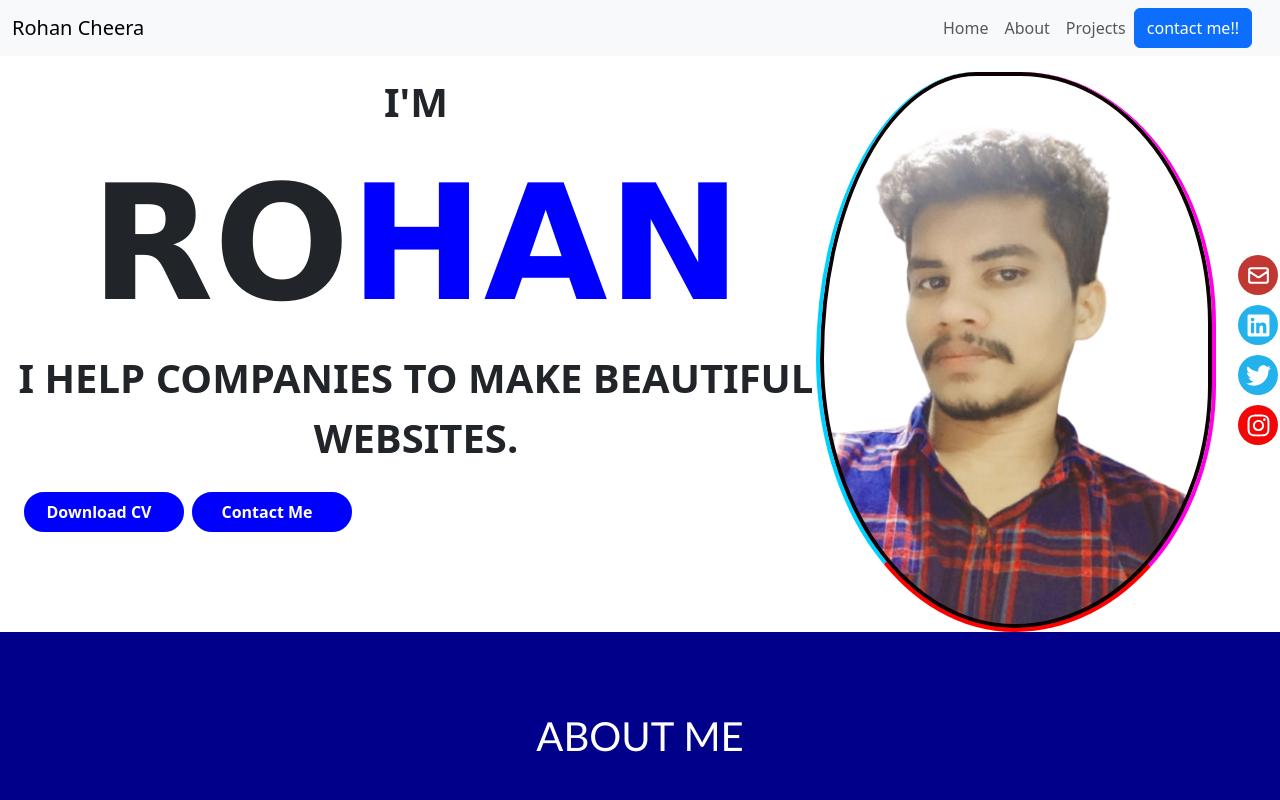
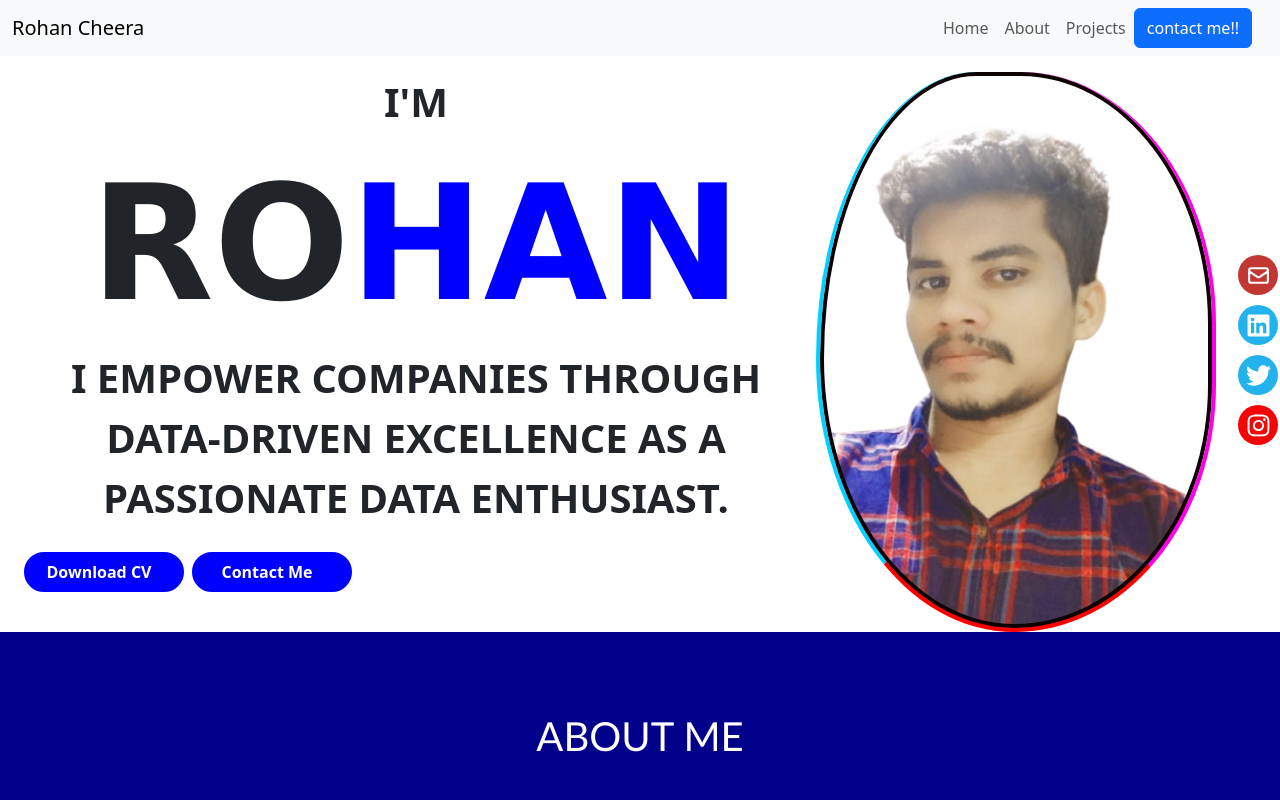
Before and after one commit to RohanCheera/Rohan, a React (Create React App) app: page / in a window 1280 px wide. Shown: the top 800 px of the page. Built offline with nearby package versions, Linux system fonts and the light colour scheme.

Commit message:
title caption

```diff
--- a/src/pages/Home/Home.js
+++ b/src/pages/Home/Home.js
@@ -33,7 +33,7 @@ function Home() {
             Ro<span className='sp-title'>han</span>
           </h1>
           <p>
-            I help companies to make beautiful websites.
+          I empower companies through data-driven excellence as a passionate Data Enthusiast.
           </p>
 
           <div className='hm-btns'>
```
